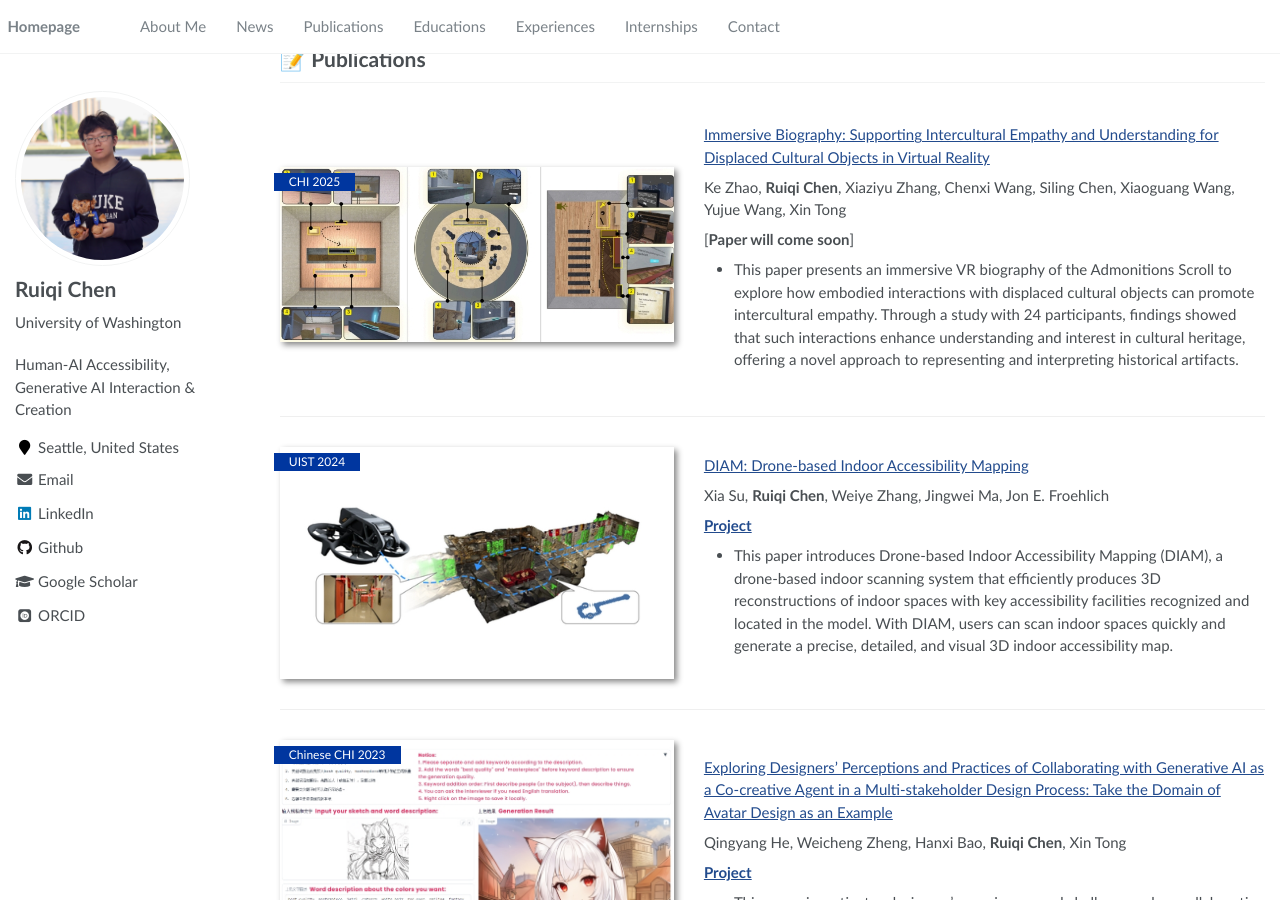
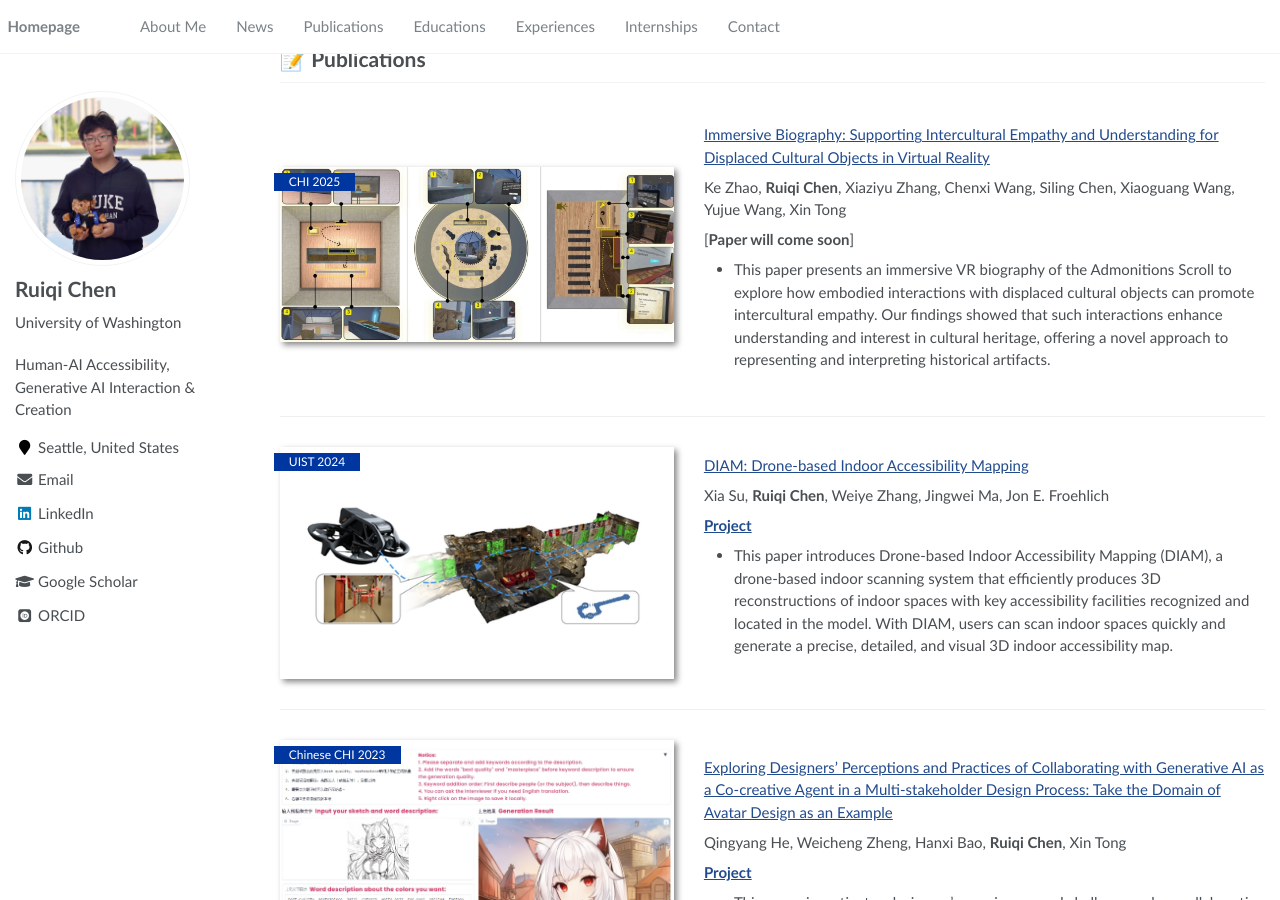
Before and after one commit to Ruiqi-Chen-0216/Ruiqi-Chen-0216.github.io, a Jekyll site: the page built from _pages/home.md, in a window 1280 px wide and 900 px high, scrolled down 455 px. Built offline with Jekyll 4.4.1, drawn with Linux system fonts in a browser that asks for light colours; some web fonts are replaced.

Commit message:
Update home.md

```diff
--- a/_pages/home.md
+++ b/_pages/home.md
@@ -40,7 +40,7 @@ My research interests lie primarily at the intersection of Human-Computer Intera
 Ke Zhao, **Ruiqi Chen**, Xiaziyu Zhang, Chenxi Wang, Siling Chen, Xiaoguang Wang, Yujue Wang, Xin Tong
 
 [**Paper will come soon**]
-- This paper presents an immersive VR biography of the Admonitions Scroll to explore how embodied interactions with displaced cultural objects can promote intercultural empathy. Through a study with 24 participants, findings showed that such interactions enhance understanding and interest in cultural heritage, offering a novel approach to representing and interpreting historical artifacts.
+- This paper presents an immersive VR biography of the Admonitions Scroll to explore how embodied interactions with displaced cultural objects can promote intercultural empathy. Our findings showed that such interactions enhance understanding and interest in cultural heritage, offering a novel approach to representing and interpreting historical artifacts.
 </div>
 </div>
 
```
